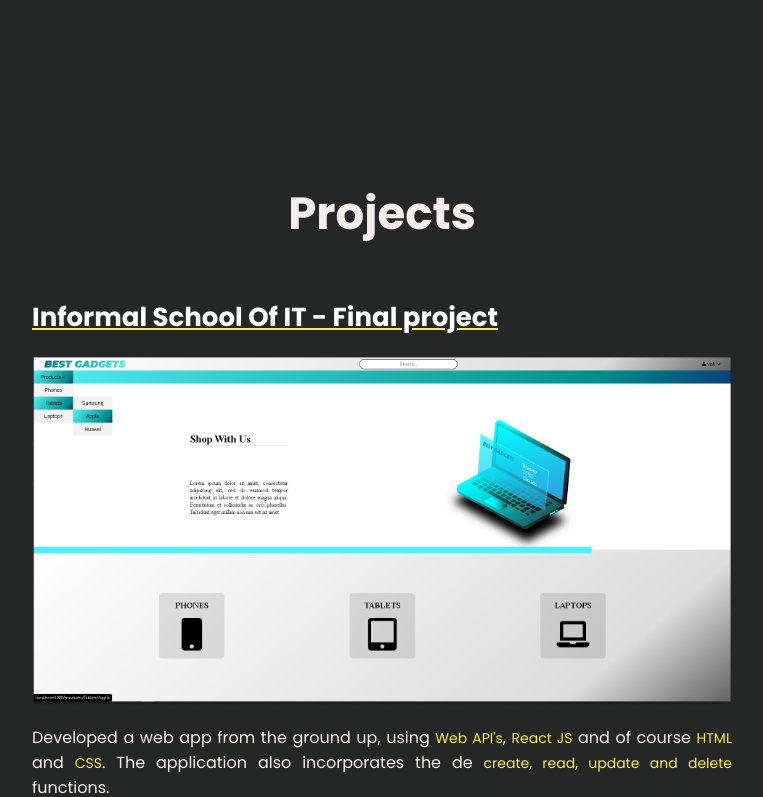
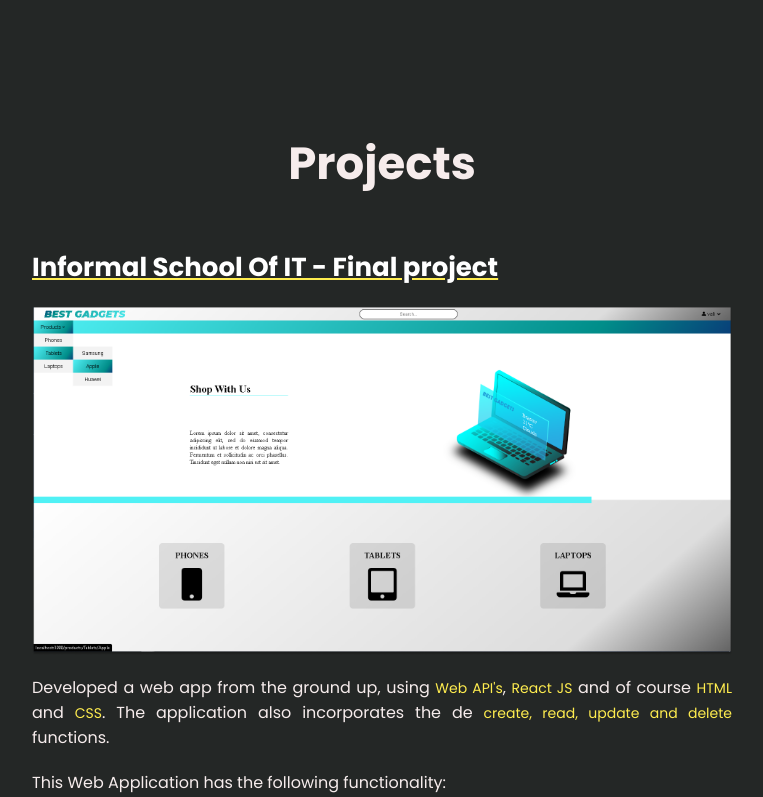
Before and after one commit to ciobotaruva/cva, a React (Create React App) app: page /about in a window 1280 px wide. Shown: the part 1520-2317 px from the top of the page, without its empty margins (258-1021 px from the left). Built offline with nearby package versions, Linux system fonts and the light colour scheme; no server answers.

Commit message:
Portfolio page update

```diff
--- a/src/Componets/Style/App.css
+++ b/src/Componets/Style/App.css
@@ -13,7 +13,7 @@
 }
 
 .portfolio-section{
-    height: 200vh;
+    height: auto;
 }
 
 .resume-section{
--- a/src/Componets/Style/Contact.css
+++ b/src/Componets/Style/Contact.css
@@ -65,7 +65,7 @@ textarea{
 
     input{
         width: 500px;
-        height: 45px;
+        height: 30px;
     }
 
     textarea{
@@ -79,14 +79,4 @@ textarea{
         font-size: 18px;
         width: 500px;
     }
-
-    input{
-        width: 500px;
-        height: 45px;
-    }
-
-    textarea{
-        height: 150px;
-        width: 500px;
-    }
 }
--- a/src/Componets/Style/Portfolio.css
+++ b/src/Componets/Style/Portfolio.css
@@ -13,7 +13,7 @@
 .portfolio-css {
     flex-direction: column;
     justify-content: space-evenly;
-    margin-top: 100px;
+    margin-top: 50px;
     width: 96%;
     max-width: 90%;
 }
```
